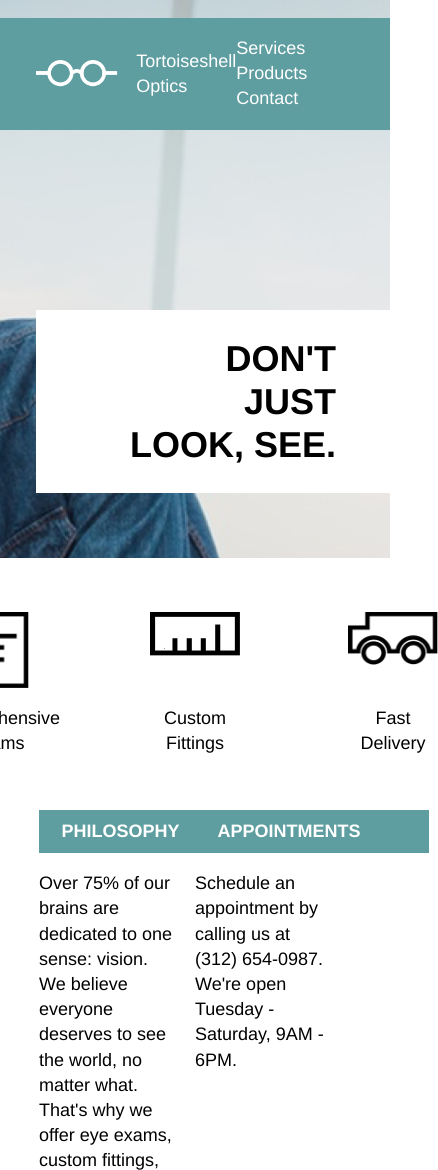
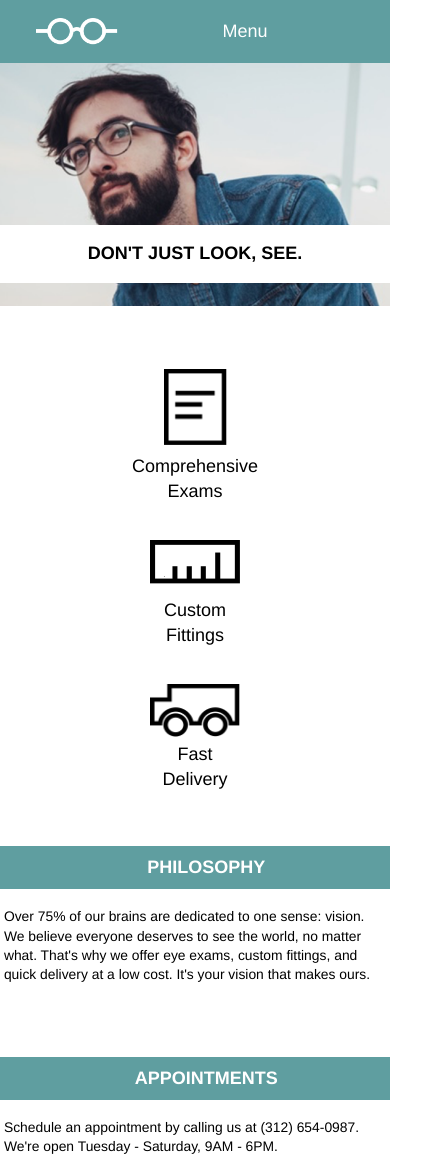
Before and after one commit to haratzj/tortoise, a plain HTML site: page index.html in a window 390 px wide. Shown: the top 1170 px of the page, 438 px wide, since content can reach past the window. Drawn offline with Linux system fonts and the light colour scheme.

Commit message:
Responsive done.

```diff
--- a/index.html
+++ b/index.html
@@ -1,7 +1,7 @@
 <!DOCTYPE html>
 <html>
   <head>
-    <meta charset="utf-8">
+
     <meta name="viewport" content="width=device-width">
     <title>Tortoiseshell Optics</title>
     <link rel="stylesheet" href="./resources/css/reset.css">
@@ -19,6 +19,7 @@
         <img src="./resources/images/logo-white.png" alt="Background image of a goodlooking guy">
         <span>Tortoiseshell Optics</span>
         <nav>
+          <a href="#" id="menu">Menu</a>
           <a href="#">Services</a>
           <a href="#">Products</a>
           <a href="#">Contact</a>
@@ -70,7 +71,7 @@
 
     <footer>
       <img src="./resources/images/logo-black.png" alt="logo of company logo">
-      Copyright Tortoiseshell Optics
+      <span>Copyright Tortoiseshell Optics</span>
     </footer>
 
   </body>
--- a/resources/css/style.css
+++ b/resources/css/style.css
@@ -46,6 +46,11 @@ div.banner header nav a {
   padding-right: 2rem;
   text-decoration: none;
 }
+
+#menu {
+  display: none;
+}
+
 div.banner div.textbox {
   max-width: 960px;
   margin: 0 auto;
@@ -63,8 +68,63 @@ div.banner div.textbox span {
   left: 2rem;
 }
 
+@media only screen and (max-width: 1040px) {
+  div.banner {
+    padding-top: 0;
+    height: 22rem;
+  }
+  div.banner header {
+    max-width: 100%;
+    margin: 0;
+  }
+  div.banner div.textbox {
+    max-width: 100%;
+    text-align: right;
+  }
+  div.banner div.textbox span {
+    font-size: 1.33rem;
+    padding: 0.75rem 4rem;
+    margin-top: 5rem;
+    position: static;
+    margin-right: 2rem;
+  }
+}
+
+@media only screen and (max-width: 660px) {
+  div.banner header>span {
+    display: none;
+  }
+
+  div.banner {
+    height: 17rem;
+    background-position: 20%;
+  }
+
+  div.banner div.textbox span {
+    display: block;
+    max-width: 100%;
+    font-size: 1rem;
+    padding: 1rem 0;
+    text-align: center;
+    margin-top: 9rem;
+    margin-right: 0;
+  }
+
+  div.banner header nav a {
+    display: none;
+  }
+  #menu {
+    display: inline;
+  }
+
+  div.banner header nav {
+    flex-grow: 1;
+    text-align: center;
+  }
+}
 
 /* MIDDLE SECTION */
+
 
 div.logos {
   display: flex;
@@ -103,7 +163,6 @@ div.info {
 
 div.info div.title {
   width: 35%;
-  display: inline-block;
   margin-right: 5%;
   vertical-align: top;
 }
@@ -122,6 +181,53 @@ div.info div.title div.heading span {
   font-size: 1rem;
 }
 
+@media only screen and (max-width: 660px) {
+  div.logos {
+    flex-direction: column;
+    align-items: center;
+  }
+
+  div.logos div.exams {
+    height: 7.5rem;
+    margin: 3.5rem 0 0 0;
+  }
+
+  div.logos div.fittings,
+  div.logos div.delivery {
+    height: 6rem;
+    margin: 2rem 0 0 0;
+  }
+
+  div.logos div.delivery {
+    margin-bottom: 3rem;
+  }
+
+  div.info {
+    max-width: 100%;
+    flex-direction: column;
+    align-items: center;
+    margin: 0;
+  }
+  div.info div.title {
+    width: 100%;
+    margin-right: 0;
+    margin-bottom: 4rem;
+  }
+
+  div.info div.title div.heading {
+    width: 100%;
+    text-align: center;
+  }
+
+  div.info div.title p{
+    font-size: 0.77rem;
+    margin: 0 1%;
+  }
+}
+
+
+/* FOOTER SECTION */
+
 
 footer {
   max-width: 960px;
@@ -135,3 +241,12 @@ footer img {
   margin: 4rem 1rem 4rem 4rem;
   height: 1.5rem;
 }
+
+@media only screen and (max-width: 660px) {
+  footer span {
+    display: none;
+  }
+  footer {
+    justify-content: center;
+  }
+}
```
